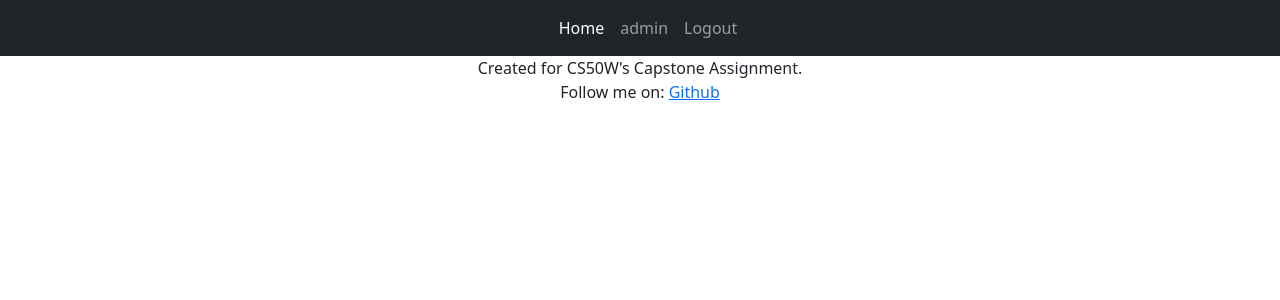
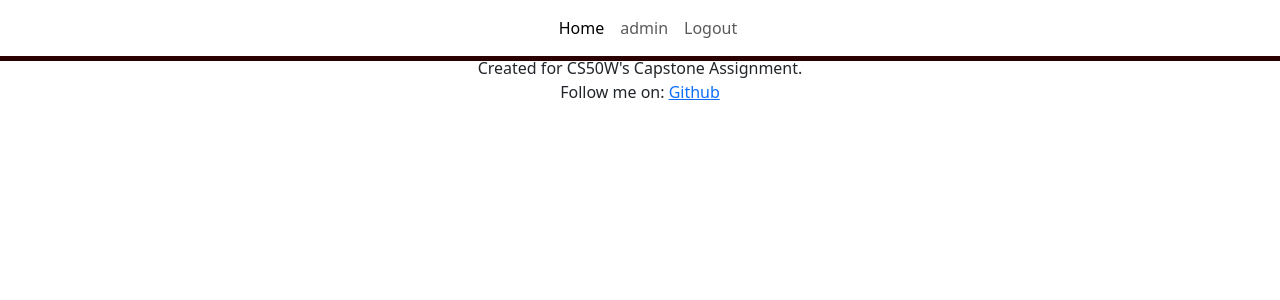
Before and after one commit to dermotbg/CS50W_final_project, a Django app: page /chat/11 in a window 1280 px wide. Shown: the top 300 px of the page. Run offline with Django 4.2, Linux system fonts and the light colour scheme; a user stored in the database is signed in.

Commit message:
navbar tinkering

```diff
--- a/BGpt/static/BGpt/styles.css
+++ b/BGpt/static/BGpt/styles.css
@@ -150,4 +150,8 @@ footer {
   align-items: center;
 }
 
+.navbar-light {
+  box-shadow: 0 0 0 5px #2b0000;
+}
+
 /*# sourceMappingURL=styles.css.map */
--- a/BGpt/static/BGpt/styles.scss
+++ b/BGpt/static/BGpt/styles.scss
@@ -180,3 +180,10 @@ footer{
     justify-content: center;
     align-items: center;
 }
+
+.navbar-light{
+    box-shadow:
+        0 0 0 5px $black,
+        // 0 0 0 20px $green,
+        // 0 0 0 30px $white;
+}
--- a/BGpt/templates/BGpt/layout.html
+++ b/BGpt/templates/BGpt/layout.html
@@ -14,7 +14,7 @@
     <title>{% block title %}BGpt: Conversational Language Learning{% endblock %}</title>
 </head>
 <body>
-    <nav class="navbar navbar-expand-lg navbar-dark bg-dark">
+    <nav class="navbar navbar-expand-lg navbar-light bg-light2">
         <div class="container-fluid">
           <a class="navbar-brand" href="/"></a>
           <button class="navbar-toggler" type="button" data-bs-toggle="collapse" data-bs-target="#navbarNavAltMarkup" aria-controls="navbarNavAltMarkup" aria-expanded="false" aria-label="Toggle navigation">
```
